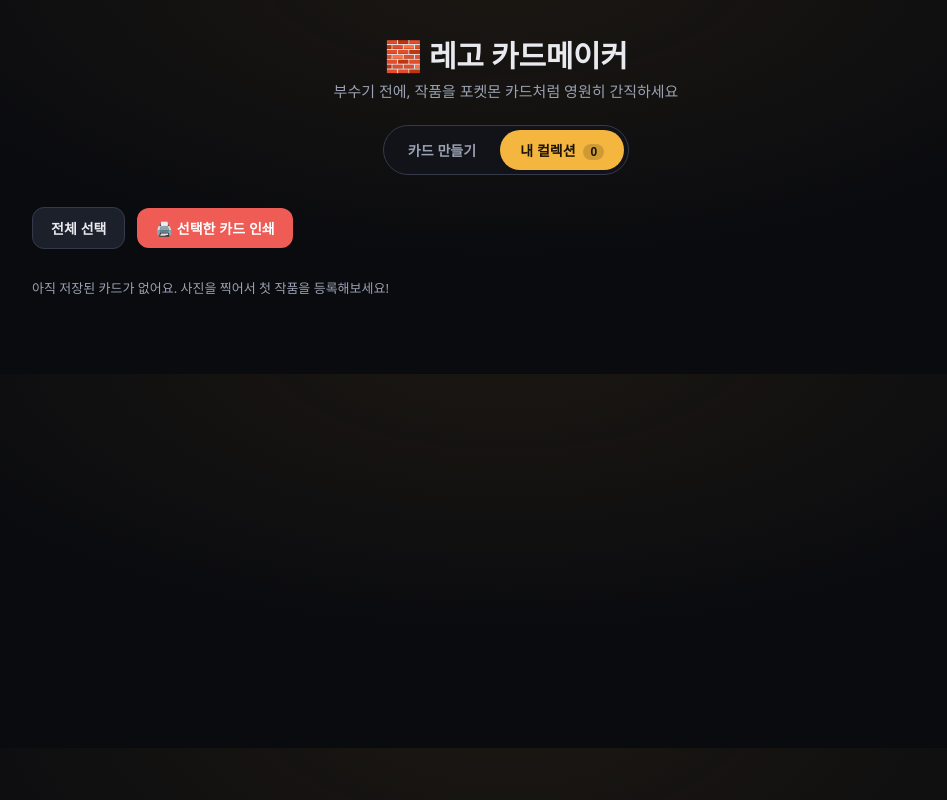
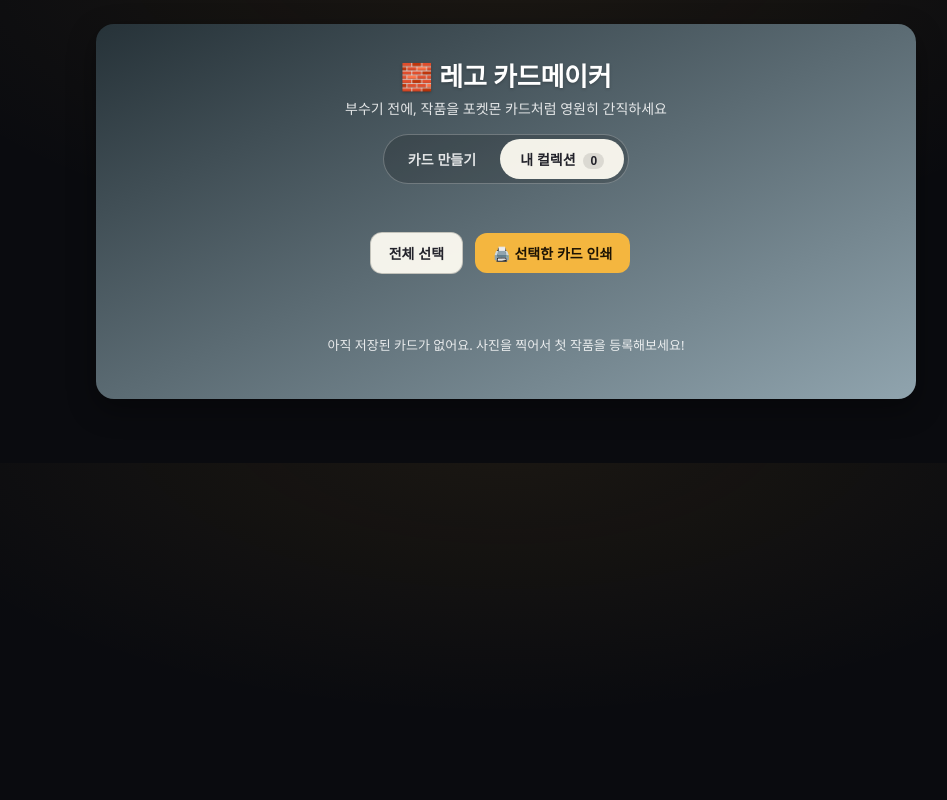
Before and after one commit to Zed-leo-23/lego-card-maker, a website built with Vite: page index.html in a window 1280 px wide. Both pictures are taken after a click on the button "🗂️ 카드 목록". Shown: the whole page, without its empty margins (134-1081 px from the left). Built offline with nearby package versions, Linux system fonts and the light colour scheme; some packages are replaced by stand-ins of ours; no server answers; the database is empty; a web font is replaced by a local one.

Commit message:
Unify header, tabs, and gallery into single card-frame UI
Move the header, tab nav, and both create/gallery panels inside one
colored .app-frame panel so the whole experience lives in the same
themed card frame instead of sitting on the plain page background.

Co-Authored-By: Claude Sonnet 5 <noreply@anthropic.com>
Claude-Session: https://claude.ai/code/session_014XeiuJmegM2TBgkBHCJhjj

```diff
--- a/src/main.js
+++ b/src/main.js
@@ -10,7 +10,8 @@ const MAX_REROLLS = 3;
 const app = document.getElementById('app');
 
 app.innerHTML = `
-  <header class="topbar">
+  <div class="app-frame" id="appFrame">
+    <header class="app-frame-header">
       <h1>🧱 레고 카드메이커</h1>
       <p class="subtitle">부수기 전에, 작품을 포켓몬 카드처럼 영원히 간직하세요</p>
       <nav class="tabs">
@@ -19,9 +20,7 @@ app.innerHTML = `
       </nav>
     </header>
 
-  <main>
     <section id="tab-create" class="tab-panel active">
-      <div class="creator">
       <div class="creator-toolbar">
         <div class="name-field">
           <input id="fTitle" maxlength="24" placeholder="사진을 찍으면 이름이 자동으로 생겨요" />
@@ -43,7 +42,6 @@ app.innerHTML = `
         <button id="btnDownloadPng" class="secondary" disabled>🖼️ PNG로 내보내기</button>
         <button id="btnReset" class="ghost">↺ 새로 시작</button>
       </div>
-      </div>
 
       <input type="file" id="fileInput" accept="image/*" class="visually-hidden" />
     </section>
@@ -57,7 +55,7 @@ app.innerHTML = `
       <div id="galleryGrid" class="gallery-grid"></div>
       <p id="galleryEmpty" class="empty-hint">아직 저장된 카드가 없어요. 사진을 찍어서 첫 작품을 등록해보세요!</p>
     </section>
-  </main>
+  </div>
 
   <div id="printSheet" class="print-sheet"></div>
 
@@ -80,10 +78,12 @@ const state = {
   selectedIds: new Set(),
 };
 
-// ---------- 탭 ----------
+// ---------- 탭 (하나의 프레임 안에서 내용만 바뀐다) ----------
+const appFrame = document.getElementById('appFrame');
 function goToTab(tab) {
   document.querySelectorAll('.tab-btn').forEach((b) => b.classList.toggle('active', b.dataset.tab === tab));
   document.querySelectorAll('.tab-panel').forEach((p) => p.classList.toggle('active', p.id === `tab-${tab}`));
+  appFrame.classList.toggle('app-frame--wide', tab === 'gallery');
 }
 document.querySelectorAll('.tab-btn').forEach((btn) => {
   btn.addEventListener('click', () => goToTab(btn.dataset.tab));
@@ -167,12 +167,11 @@ function currentCardData() {
 
 // ---------- 카드 미리보기 (이 카드 자체가 곧 편집 화면) ----------
 const cardPreviewMount = document.getElementById('cardPreviewMount');
-const creatorPanel = document.querySelector('.creator');
 
 function applyCreatorTheme() {
   const element = ELEMENTS[state.auto?.element] || ELEMENTS.steel;
-  creatorPanel.style.setProperty('--creator-c1', element.c1);
-  creatorPanel.style.setProperty('--creator-c2', element.c2);
+  appFrame.style.setProperty('--creator-c1', element.c1);
+  appFrame.style.setProperty('--creator-c2', element.c2);
 }
 
 function updateCardPreview() {
--- a/src/style.css
+++ b/src/style.css
@@ -58,7 +58,7 @@ body {
 #app {
   max-width: 980px;
   margin: 0 auto;
-  padding: 0 var(--space-4) 64px;
+  padding: var(--space-5) var(--space-4) 64px;
 }
 
 :focus-visible {
@@ -66,22 +66,24 @@ body {
   outline-offset: 2px;
 }
 
-.topbar {
+.app-frame-header {
   text-align: center;
-  padding: var(--space-6) 0 var(--space-4);
+  margin-bottom: var(--space-5);
 }
-.topbar h1 {
+.app-frame-header h1 {
   margin: 0 0 var(--space-1);
-  font-size: 30px;
+  font-size: 26px;
   font-weight: 800;
   letter-spacing: -0.01em;
+  color: #fff;
+  text-shadow: 0 1px 3px rgba(0,0,0,0.25);
 }
-.subtitle { color: var(--muted); margin: 0 0 var(--space-5); font-size: 15px; }
+.subtitle { color: rgba(255,255,255,0.85); margin: 0 0 var(--space-4); font-size: 14px; }
 
 .tabs {
   display: inline-flex;
-  background: var(--panel);
-  border: 1px solid var(--border);
+  background: rgba(0, 0, 0, 0.18);
+  border: 1px solid rgba(255, 255, 255, 0.25);
   border-radius: var(--radius-pill);
   padding: 4px;
   gap: 4px;
@@ -89,7 +91,7 @@ body {
 .tab-btn {
   border: none;
   background: transparent;
-  color: var(--muted);
+  color: rgba(255, 255, 255, 0.85);
   padding: 10px 20px;
   border-radius: var(--radius-pill);
   cursor: pointer;
@@ -97,19 +99,27 @@ body {
   font-weight: 600;
   transition: background 0.15s var(--ease), color 0.15s var(--ease);
 }
-.tab-btn:hover:not(.active) { color: var(--text); background: var(--panel-2); }
-.tab-btn.active { background: var(--accent); color: var(--accent-ink); }
+.tab-btn:hover:not(.active) { color: #fff; background: rgba(255,255,255,0.12); }
+.tab-btn.active { background: rgba(253, 251, 242, 0.95); color: #22222a; }
 .count-badge {
-  background: rgba(255,255,255,0.12);
+  background: rgba(255,255,255,0.18);
   border-radius: var(--radius-pill);
   padding: 1px 7px;
   font-size: 12px;
   margin-left: 4px;
 }
-.tab-btn.active .count-badge { background: rgba(0,0,0,0.15); color: var(--accent-ink); }
+.tab-btn.active .count-badge { background: rgba(0,0,0,0.1); color: #22222a; }
 
-.tab-panel { display: none; }
-.tab-panel.active { display: block; }
+.tab-panel {
+  display: none;
+  width: 100%;
+}
+.tab-panel.active {
+  display: flex;
+  flex-direction: column;
+  align-items: center;
+  gap: var(--space-5);
+}
 
 .visually-hidden {
   position: absolute;
@@ -148,9 +158,9 @@ button.ghost:hover:not(:disabled) { color: var(--text); border-color: var(--slat
 
 .empty-hint { color: var(--muted); font-size: 13px; }
 
-/* ---------- 카드 생성 화면 (카드와 같은 색으로 한 덩어리처럼 보이게) ---------- */
-.creator {
-  max-width: 320px;
+/* ---------- 앱 전체 프레임 (제목/탭/카드/목록까지 전부 같은 색 한 덩어리) ---------- */
+.app-frame {
+  max-width: 340px;
   margin: 0 auto;
   display: flex;
   flex-direction: column;
@@ -160,8 +170,10 @@ button.ghost:hover:not(:disabled) { color: var(--text); border-color: var(--slat
   border-radius: var(--radius-lg);
   padding: var(--space-6) var(--space-5);
   box-shadow: var(--shadow-md);
-  transition: background 0.3s var(--ease);
+  transition: background 0.3s var(--ease), max-width 0.3s var(--ease);
 }
+.app-frame--wide { max-width: 820px; }
+.app-frame-header { width: 100%; }
 
 .creator-toolbar {
   width: 100%;
@@ -218,21 +230,21 @@ button.ghost:hover:not(:disabled) { color: var(--text); border-color: var(--slat
 .note-field:focus { border-color: var(--accent-ink); outline: 2px solid var(--accent); }
 
 .actions { display: flex; gap: var(--space-3); justify-content: center; flex-wrap: wrap; }
-.creator .actions button:not(.secondary):not(.ghost) {
+.app-frame .actions button:not(.secondary):not(.ghost) {
   background: var(--accent);
   color: var(--accent-ink);
 }
-.creator .actions button.secondary {
+.app-frame .actions button.secondary {
   background: rgba(253, 251, 242, 0.95);
   color: #22222a;
   border: 1px solid rgba(0, 0, 0, 0.2);
 }
-.creator .actions button.secondary:hover:not(:disabled) { background: #fff; filter: none; }
-.creator .actions button.ghost {
+.app-frame .actions button.secondary:hover:not(:disabled) { background: #fff; filter: none; }
+.app-frame .actions button.ghost {
   color: rgba(255, 255, 255, 0.85);
   border-color: rgba(255, 255, 255, 0.4);
 }
-.creator .actions button.ghost:hover:not(:disabled) {
+.app-frame .actions button.ghost:hover:not(:disabled) {
   color: #fff;
   border-color: rgba(255, 255, 255, 0.7);
   filter: none;
@@ -394,15 +406,26 @@ button.ghost:hover:not(:disabled) { color: var(--text); border-color: var(--slat
 .rarity-rare .card-rarity-label { color: #7b4dff; font-weight: 700; }
 .rarity-holo .card-rarity-label { color: #ff5e9c; font-weight: 800; }
 
-/* ---------- 갤러리 ---------- */
+/* ---------- 갤러리 (프레임 안에 있으므로 크림 톤으로 통일) ---------- */
 .gallery-toolbar {
-  display: flex; align-items: center; gap: var(--space-3); margin: var(--space-4) 0;
+  display: flex; align-items: center; gap: var(--space-3);
   flex-wrap: wrap;
+  justify-content: center;
+  width: 100%;
 }
-.hint-text { color: var(--muted); font-size: 13px; }
+.gallery-toolbar button.secondary {
+  background: rgba(253, 251, 242, 0.95);
+  color: #22222a;
+  border: 1px solid rgba(0, 0, 0, 0.2);
+}
+.gallery-toolbar button.secondary:hover:not(:disabled) { background: #fff; filter: none; }
+.gallery-toolbar button:not(.secondary) { background: var(--accent); color: var(--accent-ink); }
+.hint-text { color: rgba(255,255,255,0.85); font-size: 13px; }
+#galleryEmpty { color: rgba(255,255,255,0.85); }
 
 .gallery-grid {
   display: flex; flex-wrap: wrap; gap: var(--space-5);
+  justify-content: center;
 }
 .gallery-item { position: relative; padding-top: 30px; }
 .gallery-checkbox {
```
Lines whose indentation alone changed are shown as unchanged.
